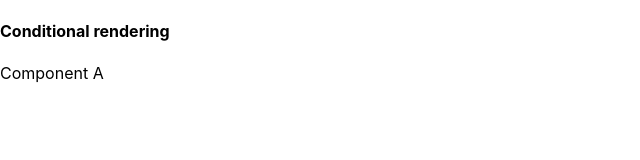
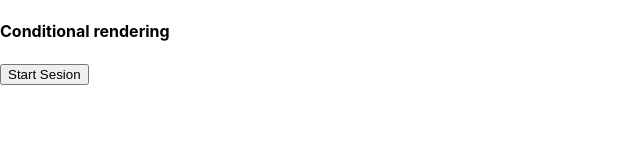
Before and after one commit to soyandresbernal/classReact, a React (Create React App) app: page / in a window 1280 px wide. Shown: the top 160 px of the page, without its empty margins (0-640 px from the left). Built offline with nearby package versions, Linux system fonts and the light colour scheme.

Commit message:
session Login/logout

```diff
--- a/src/sections/conditionals.js
+++ b/src/sections/conditionals.js
@@ -1,14 +1,19 @@
 import React, { Component } from "react";
 
-class ComponentA extends Component {
+class LoginButton extends Component {
   render() {
-    return <p>Component A</p>;
+    return <button> Start Sesion</button>
   }
 }
 
-class ComponentB extends Component {
+class LogoutButton extends Component {
   render() {
-    return <p>Component B</p>;
+    return (
+      <div>
+        <p>Welcome, User !!</p>
+        <button> Logout </button>
+      </div>
+    )
   }
 }
 
@@ -16,7 +21,7 @@ export default class ConditionalSection extends Component {
   constructor() {
     super();
     //cambio de estado
-    this.state = { mostrarA: true };
+    this.state = { isUserLogged: false };
   }
 
   render() {
@@ -24,9 +29,9 @@ export default class ConditionalSection extends Component {
       <div>
         <h4>Conditional rendering</h4>
         {
-          this.state.mostrarA
-            ? <ComponentA />
-            : <ComponentB />
+          this.state.isUserLogged
+            ? <LogoutButton />
+            : <LoginButton />
         }
       </div>
     );
```
